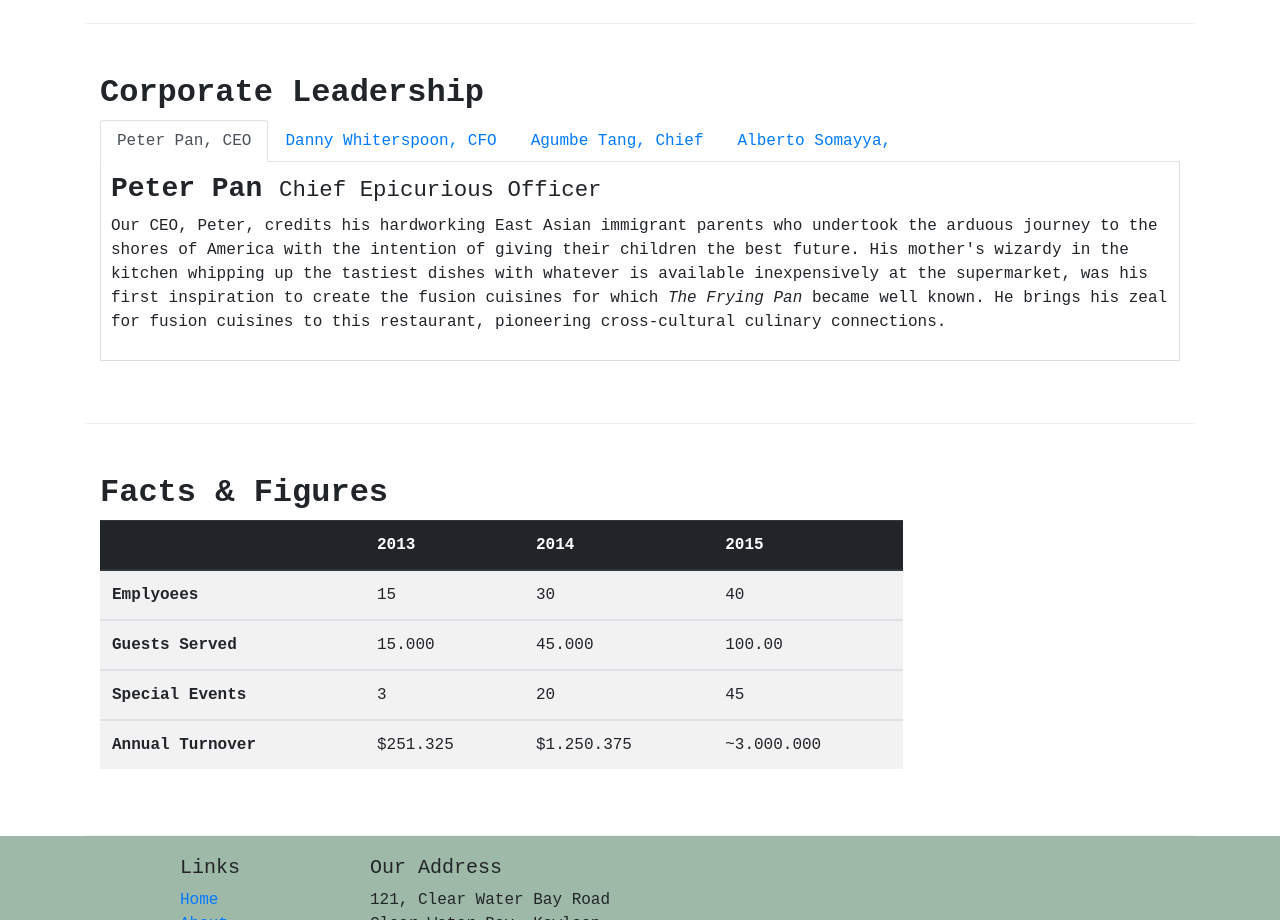
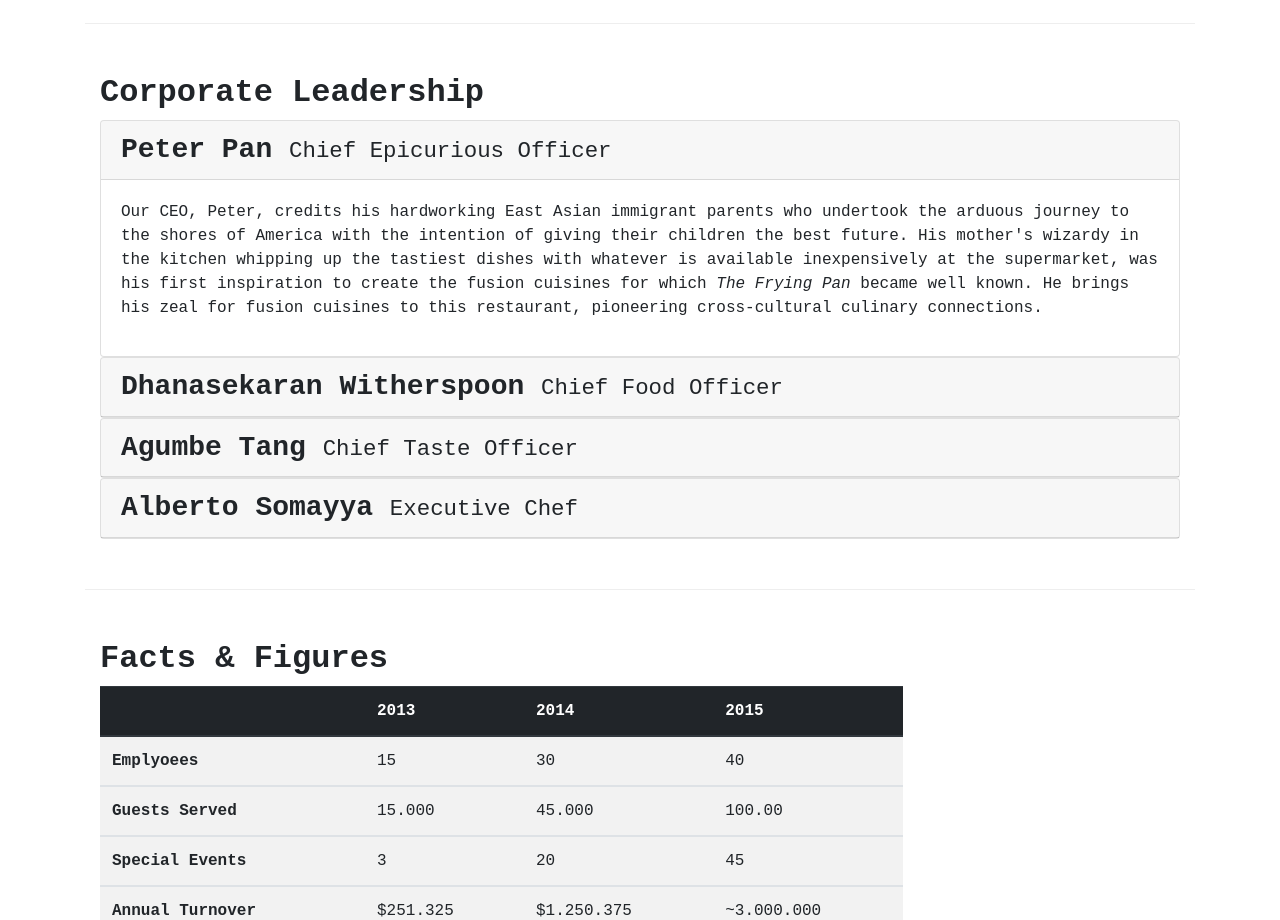
Before and after one commit to itariss/ristorant-con-fusion, a website: page aboutus.html in a window 1280 px wide. Shown: the part 1020-1940 px from the top of the page. Drawn offline with nearby package versions, Linux system fonts and the light colour scheme.

Commit message:
Accordion

```diff
--- a/aboutus.html
+++ b/aboutus.html
@@ -163,119 +163,151 @@
 			<div class="row row-content">
 				<div class="col-12">
 					<h2>Corporate Leadership</h2>
-					<ul class="nav nav-tabs">
-						<li class="nav-item">
+					<div id="accordion">
+						<div class="card">
+							<div class="card-header" role="tab" id="peterhead">
+								<h3 class="mb-0">
 									<a
-								class="nav-link active"
-								href="#peter"
-								role="tab"
-								data-toggle="tab"
-								>Peter Pan, CEO</a
+										data-toggle="collapse"
+										data-target="#peter"
 									>
-						</li>
-						<li class="nav-item">
-							<a
-								href="#danny"
-								class="nav-link"
-								role="tab"
-								data-toggle="tab"
-								>Danny Whiterspoon, CFO</a
-							>
-						</li>
-						<li class="nav-item">
-							<a
-								href="#agumbe"
-								class="nav-link"
-								role="tab"
-								data-toggle="tab"
-								>Agumbe Tang, Chief</a
-							>
-						</li>
-						<li class="nav-item">
-							<a
-								href="#alberto"
-								class="nav-link"
-								role="tab"
-								data-toggle="tab"
-								>Alberto Somayya,
+										Peter Pan
+										<small>Chief Epicurious Officer</small>
 									</a>
-						</li>
-					</ul>
-					<div class="tab-content">
+								</h3>
+							</div>
 							<div
-							class="tab-pane fade show active"
+								class="collapse show active"
 								role="tabpanel"
 								id="peter"
+								data-parent="#accordion"
 							>
-							<h3>
-								Peter Pan
-								<small>Chief Epicurious Officer</small>
-							</h3>
+								<div class="card-body">
 									<p class="d-none d-sm-block">
-								Our CEO, Peter, credits his hardworking East
-								Asian immigrant parents who undertook the
-								arduous journey to the shores of America with
-								the intention of giving their children the best
-								future. His mother's wizardy in the kitchen
-								whipping up the tastiest dishes with whatever is
-								available inexpensively at the supermarket, was
-								his first inspiration to create the fusion
+										Our CEO, Peter, credits his hardworking
+										East Asian immigrant parents who
+										undertook the arduous journey to the
+										shores of America with the intention of
+										giving their children the best future.
+										His mother's wizardy in the kitchen
+										whipping up the tastiest dishes with
+										whatever is available inexpensively at
+										the supermarket, was his first
+										inspiration to create the fusion
 										cuisines for which
-								<em>The Frying Pan</em> became well known. He
-								brings his zeal for fusion cuisines to this
-								restaurant, pioneering cross-cultural culinary
-								connections.
+										<em>The Frying Pan</em> became well
+										known. He brings his zeal for fusion
+										cuisines to this restaurant, pioneering
+										cross-cultural culinary connections.
 									</p>
 								</div>
-						<div class="tab-pane fade" role="tabpanel" id="danny">
-							<h3>
-								Dhanasekaran Witherspoon
-								<small>Chief Food Officer</small>
+							</div>
+						</div>
+						<div class="card">
+							<div class="card-header" role="tab" id="dannyhead">
+								<h3 class="mb-0">
+									<a
+										data-toggle="collapse"
+										data-target="#danny"
+										>Dhanasekaran Witherspoon
+										<small>Chief Food Officer</small></a
+									>
 								</h3>
+							</div>
+							<div
+								class="collapse"
+								role="tabpanel"
+								id="danny"
+								data-parent="#accordion"
+							>
+								<div class="card-body">
 									<p class="d-none d-sm-block">
-								Our CFO, Danny, as he is affectionately referred
-								to by his colleagues, comes from a long
-								established family tradition in farming and
-								produce. His experiences growing up on a farm in
-								the Australian outback gave him great
-								appreciation for varieties of food sources. As
-								he puts it in his own words,
+										Our CFO, Danny, as he is affectionately
+										referred to by his colleagues, comes
+										from a long established family tradition
+										in farming and produce. His experiences
+										growing up on a farm in the Australian
+										outback gave him great appreciation for
+										varieties of food sources. As he puts it
+										in his own words,
 										<em
-									>Everything that runs, wins, and everything
-									that stays, pays!</em
+											>Everything that runs, wins, and
+											everything that stays, pays!</em
 										>
 									</p>
 								</div>
-						<div class="tab-pane fade" role="tabpanel" id="agumbe">
-							<h3>
-								Agumbe Tang <small>Chief Taste Officer</small>
+							</div>
+						</div>
+						<div class="card">
+							<div class="card-header" role="tab" id="agumbehead">
+								<h3 class="mb-0">
+									<a
+										data-toggle="collapse"
+										data-target="#agumbe"
+									>
+										Agumbe Tang
+										<small>Chief Taste Officer</small>
+									</a>
 								</h3>
+							</div>
+							<div
+								class="collapse"
+								role="tabpanel"
+								id="agumbe"
+								data-parent="#acordion"
+							>
+								<div class="card-body">
 									<p class="d-none d-sm-block">
-								Blessed with the most discerning gustatory
-								sense, Agumbe, our CTO, personally ensures that
-								every dish that we serve meets his exacting
-								tastes. Our chefs dread the tongue lashing that
-								ensues if their dish does not meet his exacting
-								standards. He lives by his motto,
-								<em>You click only if you survive my lick.</em>
+										Blessed with the most discerning
+										gustatory sense, Agumbe, our CTO,
+										personally ensures that every dish that
+										we serve meets his exacting tastes. Our
+										chefs dread the tongue lashing that
+										ensues if their dish does not meet his
+										exacting standards. He lives by his
+										motto,
+										<em
+											>You click only if you survive my
+											lick.</em
+										>
 									</p>
 								</div>
-						<div class="tab-pane fade" role="tabpanel" id="alberto">
-							<h3>
-								Alberto Somayya <small>Executive Chef</small>
+							</div>
+						</div>
+
+						<div class="card">
+							<div
+								class="card-header"
+								role="tab"
+								id="albertohead"
+							>
+								<a
+									data-toggle="collapse"
+									data-target="#alberto"
+								>
+									<h3 class="mb-0">
+										Alberto Somayya
+										<small>Executive Chef</small>
 									</h3>
+								</a>
+							</div>
+							<div class="collapse" role="tabpanel" id="alberto">
+								<div class="card-body">
 									<p class="d-none d-sm-block">
-								Award winning three-star Michelin chef with wide
-								International experience having worked closely
-								with whos-who in the culinary world, he
-								specializes in creating mouthwatering
-								Indo-Italian fusion experiences. He says,
+										Award winning three-star Michelin chef
+										with wide International experience
+										having worked closely with whos-who in
+										the culinary world, he specializes in
+										creating mouthwatering Indo-Italian
+										fusion experiences. He says,
 										<em
-									>Put together the cuisines from the two
-									craziest cultures, and you get a winning
-									hit! Amma Mia!</em
+											>Put together the cuisines from the
+											two craziest cultures, and you get a
+											winning hit! Amma Mia!</em
 										>
 									</p>
+								</div>
+							</div>
 						</div>
 					</div>
 				</div>
```
Lines whose indentation alone changed are shown as unchanged.
